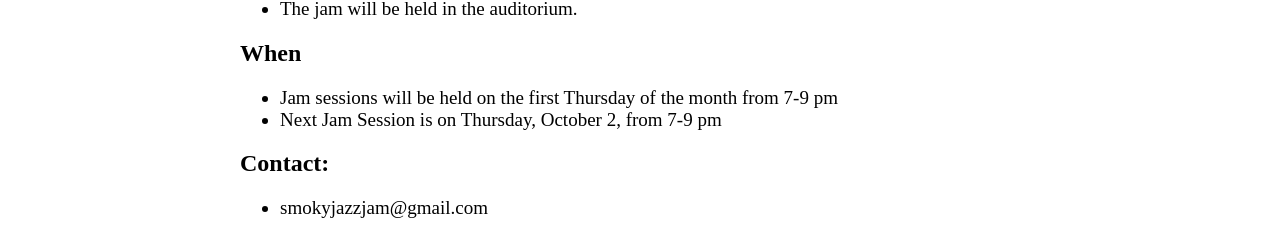
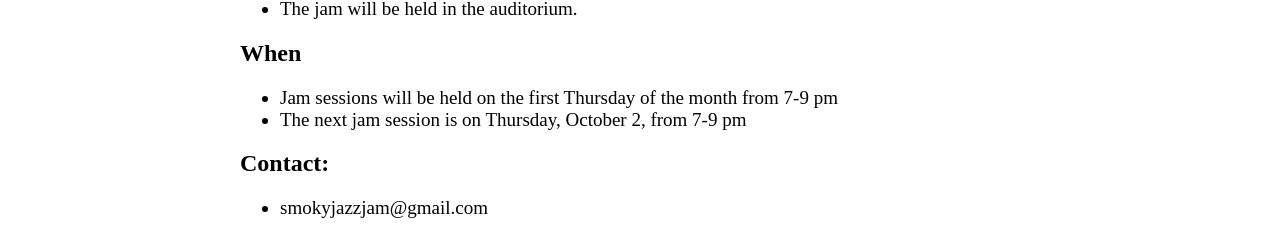
Before and after one commit to smokyjazzjam/smokyjazzjam, a Jekyll site: the page built from index.md, in a window 1280 px wide. Shown: the part 855-1090 px from the top of the page. Built offline with Jekyll 4.4.1, drawn with Linux system fonts in a browser that asks for light colours.

Commit message:
Update index.md

```diff
--- a/index.md
+++ b/index.md
@@ -37,7 +37,7 @@ layout: default
 
   <ul class="larger-text">
     <li>Jam sessions will be held on the first Thursday of the month from 7-9 pm</li>
-    <li>Next Jam Session is on Thursday, October 2, from 7-9 pm</li>
+    <li>The next jam session is on Thursday, October 2, from 7-9 pm</li>
   </ul>
 
   <h2><strong>Contact</strong>:</h2>
```
